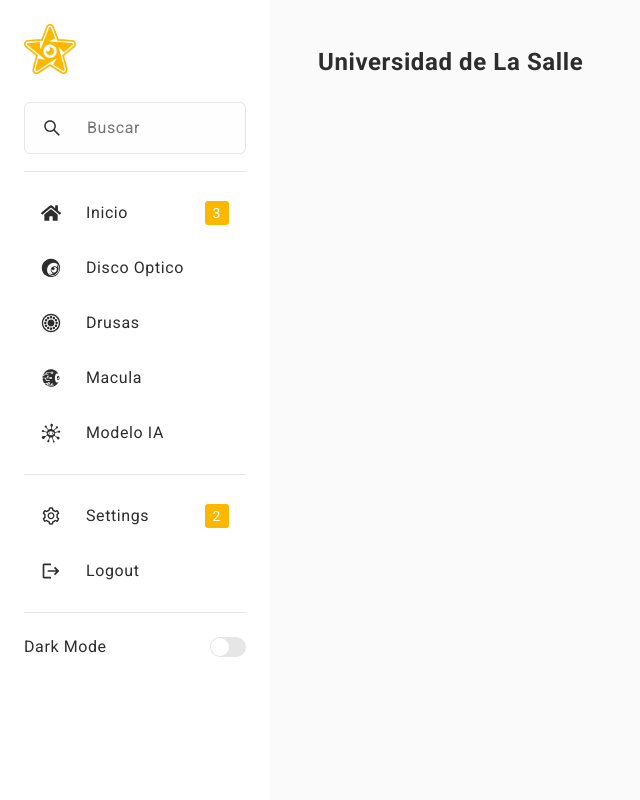
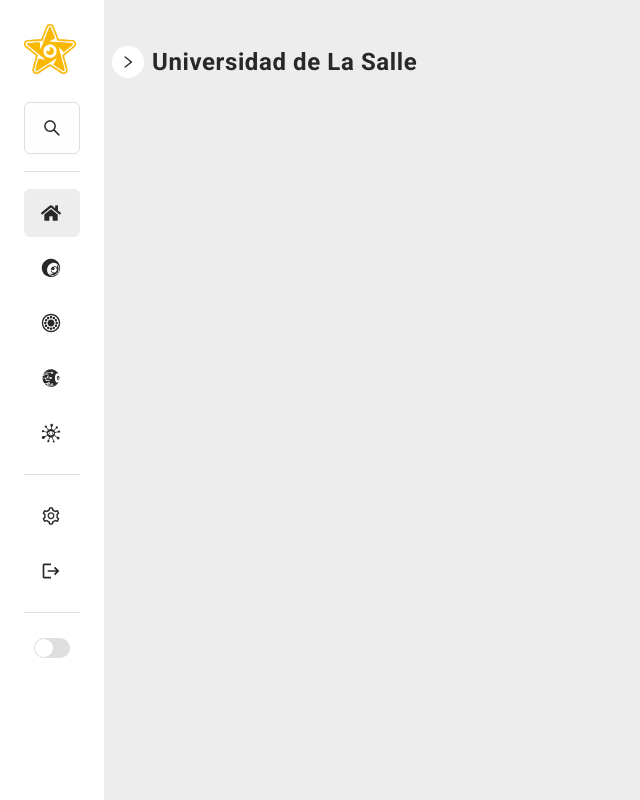
Before and after one commit to juanseabril/lasalle_dmre_frontend, a React (Create React App) app: page / in a window 1280 px wide. Shown: the whole page, without its empty margins (0-640 px from the left). Built offline with nearby package versions, Linux system fonts and the light colour scheme.

Commit message:
Se agrego el manejo de estado que permite que el sidebar cambie de tamaño

```diff
--- a/src/Routes.js
+++ b/src/Routes.js
@@ -18,7 +18,7 @@
                 <h1>Segmentación Macula</h1>
             </Route>
             <Route exact path="/modelo">
-                <h1>Modelo IA</h1>
+                <h1>Modelo Inteligencia Artificial</h1>
             </Route>
         </Switch>
     );
--- a/src/components/Sidebar/Sidebar.js
+++ b/src/components/Sidebar/Sidebar.js
@@ -1,36 +1,59 @@
-import React, { useContext } from 'react';
-import { SDivider, SLink, SLinkContainer, SLinkIcon, SLinkLabel, SLinkNotification, SLogo, SSearch, SSearchIcon, SSidebar, STheme, SThemeLabel, SThemeToggler, SToggleThumb } from './styles';
+import React, { useContext, useRef, useState } from 'react';
+import { SDivider, SLink, SLinkContainer, SLinkIcon, SLinkLabel, SLinkNotification, SLogo, SSearch, SSearchIcon, SSidebar, SSidebarButton, STheme, SThemeLabel, SThemeToggler, SToggleThumb } from './styles';
 
 import { logoSVG } from '../../assets';
 
-import { AiOutlineSearch, AiOutlineSetting } from 'react-icons/ai';
+import { AiOutlineLeft, AiOutlineSearch, AiOutlineSetting } from 'react-icons/ai';
 import { GiBrassEye, GiGooeyEyedSun, GiCyberEye, GiAbstract069 } from 'react-icons/gi';
 import { FaHome } from 'react-icons/fa';
 import { MdLogout } from 'react-icons/md';
 
 import { ThemeContext } from './../../App';
+import { useLocation } from 'react-router-dom';
 
 const Sidebar = () => {
+    const searchRef = useRef(null);
     const { setTheme, theme } = useContext(ThemeContext);
+    const [ sidebarOpen, setSidebarOpen ] = useState(false);
+    const { pathname } = useLocation();
+
+    const searchClickHandler = () => {
+        if (!sidebarOpen){
+            setSidebarOpen(true);
+            searchRef.current.focus();
+        } else {
+            // buscar funcionalidad
+        }
+    };
+
     return (
-        <SSidebar>
+        <SSidebar isOpen={sidebarOpen}>
+            <>
+                <SSidebarButton isOpen={sidebarOpen} onClick={() => setSidebarOpen(p => !p)}>
+                    <AiOutlineLeft />
+                </SSidebarButton>
+            </>
             <SLogo>
                 <img src={logoSVG} alt="logo" />
             </SLogo>
-            <SSearch>
+            <SSearch onClick={searchClickHandler} style={!sidebarOpen ? {width: `fit-content` } : {}}>
                 <SSearchIcon>
                     <AiOutlineSearch />
                 </SSearchIcon>
-                <input placeholder='Buscar'/>
+                <input ref={searchRef} placeholder='Buscar' style={!sidebarOpen ? {width: 0, padding: 0} : {}}/>
             </SSearch>
             <SDivider />
             {linksArray.map(({ icon, label, notification, to }) => (
-                <SLinkContainer key={label}>
-                    <SLink to={to}>
+                <SLinkContainer key={label} isActive={pathname === to}>
+                    <SLink to={to} style={!sidebarOpen ? {width: `fit-content`} : {}}>
                         <SLinkIcon>{icon}</SLinkIcon>
-                        <SLinkLabel>{label}</SLinkLabel>
-                        {!!notification && (
-                            <SLinkNotification>{notification}</SLinkNotification>
+                        {sidebarOpen && (
+                            <>
+                                <SLinkLabel>{label}</SLinkLabel>
+                                {!!notification && (
+                                    <SLinkNotification>{notification}</SLinkNotification>
+                                )}
+                            </>
                         )}
                     </SLink>
                 </SLinkContainer>
@@ -38,10 +61,10 @@
             <SDivider />
             {secondaryLinksArray.map(({ icon, label, notification }) => (
                 <SLinkContainer key={label}>
-                    <SLink to="/">
+                    <SLink to="/" style={!sidebarOpen ? {width: `fit-content`} : {}}>
                         <SLinkIcon>{icon}</SLinkIcon>
-                        <SLinkLabel>{label}</SLinkLabel>
-                        {!!notification && (
+                        {sidebarOpen && <SLinkLabel>{label}</SLinkLabel>}
+                        {sidebarOpen && !!notification && (
                             <SLinkNotification>{notification}</SLinkNotification>
                         )}
                     </SLink>
@@ -49,7 +72,7 @@
             ))}
             <SDivider />
             <STheme>
-                <SThemeLabel>Dark Mode</SThemeLabel>
+                {sidebarOpen && <SThemeLabel>Dark Mode</SThemeLabel>}
                 <SThemeToggler
                     isActive={theme === 'dark'}
                     onClick={() => setTheme((p) => (p === 'light' ? "dark" : "light"))}
--- a/src/components/Sidebar/styles.js
+++ b/src/components/Sidebar/styles.js
@@ -4,12 +4,29 @@
 import { btnReset, v } from "../../styles/variables";
 
 export const SSidebar = styled.div`
-    width: ${v.sidebarWidth};
+    width: ${({isOpen}) => (!isOpen ? `auto` : v.sidebarWidth)};
     background: ${({theme}) => theme.bg};
     height: 100vh;
     padding: ${v.lgSpacing};
 
     position: relative;
+`;
+
+export const SSidebarButton = styled.button`
+    ${btnReset};
+    position: absolute;
+    top: ${v.xxlSpacing};
+    right: ${({isOpen}) => (isOpen ? `-40px` : `-40px`)};
+    width: 32px;
+    height: 32px;
+    border-radius: 50%;
+    background: ${({theme}) => theme.bg};
+    display: flex;
+    align-items: center;
+    justify-content: center;
+    cursor: pointer;
+
+    transform: ${({isOpen}) => (!isOpen ? `rotate(180deg)` : `initial`)};
 `;
 
 export const SLogo = styled.div`
@@ -61,7 +78,7 @@
 `;
 
 export const SLinkContainer = styled.div`
-    background: transparent;
+    background: ${({theme, isActive}) => (!isActive ? `transparent` : theme.bg2)};
     border-radius: ${v.borderRadius};
     margin: 7px 0;
 
@@ -99,7 +116,7 @@
     padding: calc(${v.smSpacing} /2) ${v.smSpacing};
     border-radius: calc(${v.borderRadius} / 2);
     background: ${({theme}) => theme.primary};
-    color: white;
+    color: ${({theme}) => theme.bg2};
 
     margin-right: ${v.mdSpacing};
 `;
@@ -108,7 +125,7 @@
     display: flex;
     align-items: center;
     font-size: 16px;
-    padding: 7px 0 0 0;
+    padding: 8px 0 0 0;
 `;
 
 export const SThemeLabel = styled.div`
--- a/src/styles/theme.js
+++ b/src/styles/theme.js
@@ -1,9 +1,9 @@
 export const lightTheme = {
     bg: "rgb(255,255,255)",
     bgAlpha: "rgba(250,250,250,.3)",
-    bg2: "rgb(250,250,250)",
-    bg3: "rgb(230,230,230)",
-    text: "rgb(45,45,45)",
+    bg2: "rgb(237,237,237)",
+    bg3: "rgb(223,223,223)",
+    text: "rgb(40,40,40)",
     primary: "rgb(251,184,0)",
 };
 export const darkTheme = {
@@ -11,6 +11,6 @@
     bgAlpha: "rgba(0,0,0,.3)",
     bg2: "rgb(30,30,30)",
     bg3: "rgb(50,50,50)",
-    text: "rgb(210,210,210)",
+    text: "rgb(225,225,225)",
     primary: "rgb(251,184,0)",
 };
--- a/src/styles/variables.js
+++ b/src/styles/variables.js
@@ -6,7 +6,7 @@
     mdSpacing: `17px`,
     lgSpacing: `24px`,
     xlSpacing: `32px`,
-    xxlSpacing: `48px`,
+    xxlSpacing: `46px`,
     borderRadius: `6px`,
 };
 
```
